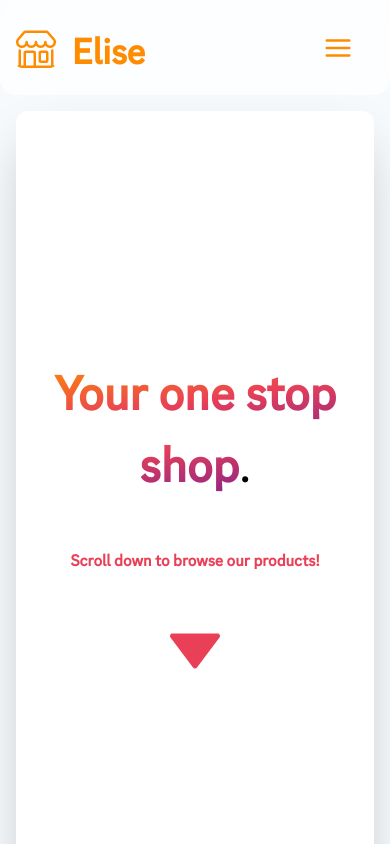
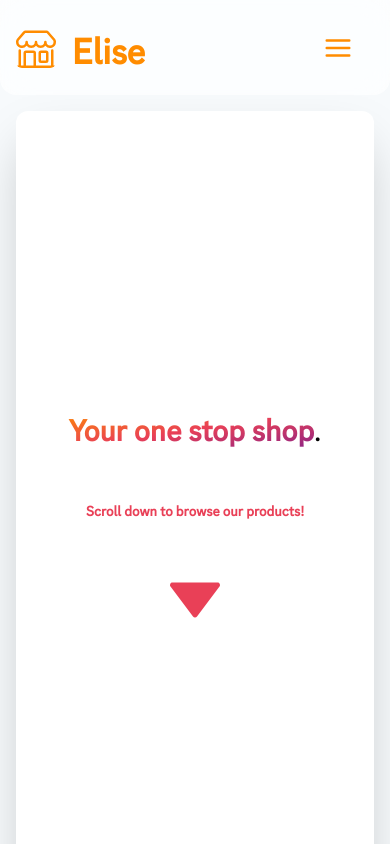
Before and after one commit to hylcore-V/elise-ecommerce, a Next.js app: page / in a window 390 px wide. Shown: the top 844 px of the page. Built offline with nearby package versions, Linux system fonts and the light colour scheme; no server answers.

Commit message:
small change to fontSize for mobile

```diff
--- a/src/components/HomePage.tsx
+++ b/src/components/HomePage.tsx
@@ -64,7 +64,7 @@ function HomePage() {
         <Text zIndex='2'>
           <Text
             as='span'
-            fontSize='5xl'
+            fontSize={['3xl', '5xl']}
             fontFamily='ggsansmedium'
             fontWeight='bold'
             bgGradient={'linear(to-tl, #8A2387,#E94057,darkorange)'}
@@ -73,7 +73,7 @@ function HomePage() {
           >
             Your one stop shop
           </Text>
-          <Text as='span' color='black' zIndex='2' fontSize={'5xl'}>
+          <Text as='span' color='black' zIndex='2' fontSize={['3xl', '5xl']}>
             .
           </Text>
         </Text>
@@ -102,7 +102,7 @@ function HomePage() {
             repeatDelay: 1,
           }}
         />
-        <Text color={'#E94057'} zIndex='2' fontWeight={'bold'} mt='3rem'>
+        <Text fontSize={['sm', 'md']} color={'#E94057'} zIndex='2' fontWeight={'bold'} mt='3rem'>
           Scroll down to browse our products!
         </Text>
         <StatDownArrow color={'#E94057'} zIndex='2' fontWeight={'bold'} fontSize='6xl' mt='3rem' />
```
